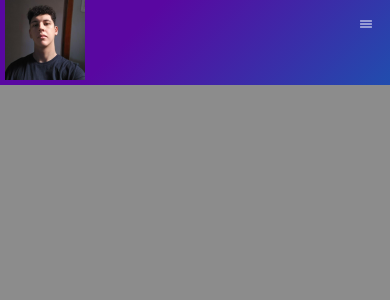
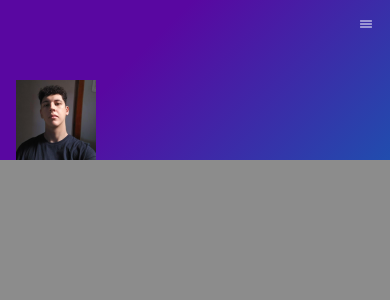
Before and after one commit to AdlerCastro/Website-Pessoal, a Next.js app in the folder website-pessoal/: page / in a window 390 px wide. Shown: the top 300 px of the page. Built offline with nearby package versions, Linux system fonts and the light colour scheme.

Commit message:
:lipstick: style: Estilizando o menu

```diff
--- a/website-pessoal/src/components/organisms/Header/index.tsx
+++ b/website-pessoal/src/components/organisms/Header/index.tsx
@@ -7,41 +7,47 @@ import Eu from 'public/images/Eu.jpg'
 // Imports
 import Link from "next/link";
 import Image from "next/image";
-import { useState } from "react";
+// import { useState } from "react";
 
 // Components
-import ButtonNav from "./components/ButtonNav";
+// import ButtonNav from "./components/ButtonNav";
 // Styles
 import "./styles.css"
 
 const Header = () => {
 
-    const[active, setActive] = useState(false);
+    // const [active, setActive] = useState(false);
 
-    const toggleActive = () => {
-        return(
-            setActive(!active)
-        )
-    };
+    // const toggleActive = () => {
+    //     return (
+    //         setActive(!active)
+    //     )
+    // };
 
     return (
-        <header className="Header">
-            <nav className="Nav">
-                <a className="LinkImage"><Image src={Eu} alt="Foto Adler Castro" id="image" /></a>
-                <ButtonNav onClick={toggleActive} id="ButtonNav"><IoMenuOutline /></ButtonNav>
-                <ul className="Nav-list">
-                    <li><Link href="https://google.com" target="_blank">Sobre</Link></li>
-                    <li><Link href="https://google.com" target="_blank">Projetos</Link></li>
-                    <li><Link href="https://google.com" target="_blank">Contatos</Link></li>
+        <header className="header">
+            <nav className="nav">
+                <a className="LinkImage"><Image src={Eu} alt="Foto Adler Castro" id="image"/></a>
+                <input type="checkbox" className='checkbox' id='checkbox' />
+                <label htmlFor="checkbox" className='label-menu'>
+                    <IoMenuOutline />
+                </label>
+                {/* <ButtonNav onClick={toggleActive} id="ButtonNav"><IoMenuOutline /></ButtonNav> */}
+                <ul className="menu">
+                    <div className="menu-list">
+                        <li><Link href="https://google.com" target="_blank">Sobre</Link></li>
+                        <li><Link href="https://google.com" target="_blank">Projetos</Link></li>
+                        <li><Link href="https://google.com" target="_blank">Contatos</Link></li>
+                    </div>
                 </ul>
             </nav>
-            {active && (
+            {/* {active && (
                 <ul className="Nav-Mobile">
                     <li><Link href="https://google.com" target="_blank">Sobre</Link></li>
                     <li><Link href="https://google.com" target="_blank">Projetos</Link></li>
                     <li><Link href="https://google.com" target="_blank">Contatos</Link></li>
                 </ul>
-            )}
+            )} */}
         </header>
     )
 }
--- a/website-pessoal/src/components/organisms/Header/styles.css
+++ b/website-pessoal/src/components/organisms/Header/styles.css
@@ -8,60 +8,123 @@
     padding: 0;
 }
 
-.Header {
+.header {
     background: var(--background-header);
     width: 100%;
 }
 
-.Nav {
+.nav {
     display: flex;
     justify-content: space-between;
     align-items: center;
-    padding-inline: 5px;
-    margin-right: 2rem;
+    padding-inline: 1rem;
+    padding-top: 5rem;
 }
 
 #image {
-    width: 5rem;
-    height: 5rem;
+    width: 100%;
+    height: 100%;
 }
 
 .LinkImage {
-    justify-items: flex-end;
+    height: 5rem;
+    z-index: 1;
 }
 
 a {
     text-decoration: none;
 }
 
-#ButtonNav {
-    background: transparent;
-    color: white;
-    border: none;
-    display: none;
-    align-content: center;
-    justify-content: center;
-    cursor: pointer;
-    background-size: 100%;
-    font-size: medium;
+.menu {
+    gap: 4rem;
+    display: flex;
+    justify-items: flex-end;
+    list-style: none;
+    flex-direction: row;
+    margin-right: 2rem;
 }
 
-.Nav-list {
+.menu-list{
     gap: 4rem;
     display: flex;
+    justify-items: flex-end;
     list-style: none;
     flex-direction: row;
 }
 
-.Nav-list a {
+.menu a {
     color: white;
     padding-block: 1rem;
-    font-size: large;
+    font-size: medium;
 }
 
-@media (max-width: 767px) {
-    .Nav-list {
-        /* position: fixed;
+.label-menu, .checkbox{
+    display: none;
+    right: 0;
+    top: 0;
+}
+
+@media (max-width: 500px){
+    .menu{
+        padding-inline: 2rem;
+        margin-right: 0;
+    }
+}
+
+@media (max-width: 1023px) {
+
+    .menu{
+        position: absolute;
+        display: flex;
+        flex-direction: column;
+        justify-content: space-around;
+        align-items: center;
+        list-style: none;
+
+        width: 40vw;
+        height: 100vh;
+        row-gap: 4rem;
+        top: 0;
+        right: 0;
+        padding-left: 2rem;
+        margin-right: 0;
+
+        clip-path: ellipse(0vw 1vh at 100% 0%);
+        background: var(--background);
+        transition: 0.3s;
+        visibility: hidden;
+        overflow-y: hidden;
+    }
+
+    .menu-list{
+        width: 100%;
+        height: 100%;
+        flex-direction: column;
+        justify-content: space-around;
+        align-items: center;
+        list-style: none;
+    }
+
+    .checkbox:checked ~ .menu{
+        clip-path: ellipse(100% 100% at 100%);
+        visibility: visible;
+        overflow: auto;
+    }
+
+    .label-menu{
+        position: fixed;
+        display: flex;
+        align-items: center;
+        gap: 0.5rem;
+        padding: 1rem;
+        color: white;
+        cursor: pointer;
+        text-align: center;
+        z-index: 1;
+    }
+
+    /* .menu {
+        position: fixed;
         margin: 0;
         top: 0;
         right: 0;
@@ -76,12 +139,12 @@ a {
         justify-content: space-around;
         align-items: center;
         gap: 0;
-        pointer-events: none;*/
+        pointer-events: none;
 
         display: none;
-    }
+    } */
 
-    .Nav-Mobile{
+    /* .Nav-Mobile{
         position: absolute;
         display: flex;
         flex-direction: column;
@@ -95,24 +158,30 @@ a {
         justify-content: space-around;
         clip-path: ellipse(40vw 90vh at 100% );
         background: var(--background);
-        transition: 1s ease-in;
+        transition: 0.5s;
     }
 
     .Nav-Mobile a{
         color: white;
     }
 
-    #ButtonNav {
+    /* #ButtonNav {
         position: absolute;
         right: 1rem;
         top: 1rem;
         display: block;
         z-index: 1;
-    }
+    } */
 }
 
-@media (min-width: 768px){
-    .Nav-Mobile{
-        display: none;
-    }
-}
+/* #ButtonNav {
+    background: transparent;
+    color: white;
+    border: none;
+    display: none;
+    align-content: center;
+    justify-content: center;
+    cursor: pointer;
+    background-size: 100%;
+    font-size: medium;
+} */
```
